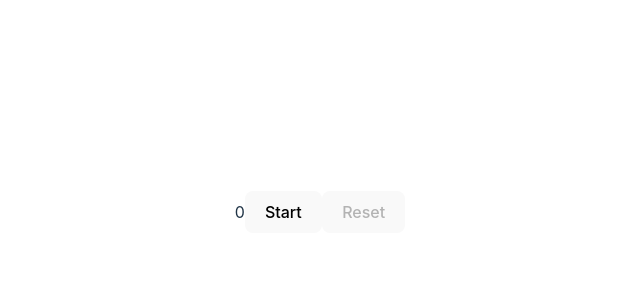
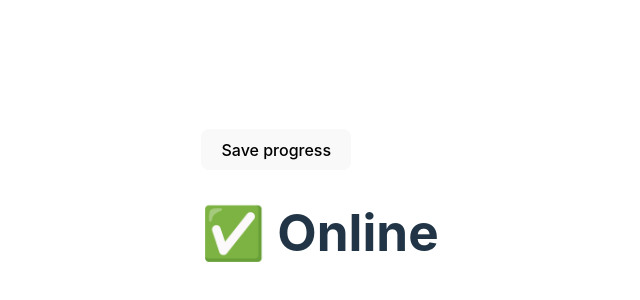
Before and after one commit to moazamdev/100DaysOfCode, a React (Vite) app: page / in a window 1280 px wide. Shown: the part 188-488 px from the top of the page, without its empty margins (320-960 px from the left). Built offline with nearby package versions, Linux system fonts and the light colour scheme.

Commit message:
custom hooks example 1

```diff
--- a/src/App.jsx
+++ b/src/App.jsx
@@ -17,21 +17,28 @@ import React from "react";
 // import Todo from "./components/day7/todoapp";
 // import Todo2 from "./components/day7/composition-todoapp";
 
-import AsyncStateButton from "./components/day8/async-state-button";
-import ToggleEffect from "./components/day8/toggleEffect";
-import ToggleWithTitle from "./components/day8/useEffectToggleWithTitle";
-import TimerComponent from "./components/day8/timer";
-import Stopwatch from "./components/day8/stopwatch";
+// import AsyncStateButton from "./components/day8/async-state-button";
+// import ToggleEffect from "./components/day8/toggleEffect";
+// import ToggleWithTitle from "./components/day8/useEffectToggleWithTitle";
+// import TimerComponent from "./components/day8/timer";
+// import Stopwatch from "./components/day8/stopwatch";
+
+import { SaveButton, StatusBar } from "./components/day9/network-checker";
+
 
 const App = () => {
 	return (
 		<>
+			{/* Day 9 */}
+			<SaveButton />
+			<StatusBar />
+
 			{/* Day 8 */}
 			{/* <AsyncStateButton/>
 			<ToggleEffect /> */}
 			{/* <ToggleWithTitle /> */}
 			{/* <TimerComponent /> */}
-			<Stopwatch />
+			{/* <Stopwatch /> */}
 
 			{/* Day 7 */}
 			{/* <Todo2 /> */}
--- /dev/null
+++ b/src/components/day9/network-checker.jsx
@@ -0,0 +1,39 @@
+import { useState, useEffect } from 'react';
+
+export function useOnlineStatus() {
+    const [isOnline, setIsOnline] = useState(true);
+    useEffect(() => {
+        function handleOnline() {
+            setIsOnline(true);
+        }
+        function handleOffline() {
+            setIsOnline(false);
+        }
+        window.addEventListener('online', handleOnline);
+        window.addEventListener('offline', handleOffline);
+        return () => {
+            window.removeEventListener('online', handleOnline);
+            window.removeEventListener('offline', handleOffline);
+        };
+    }, []);
+    return isOnline;
+}
+
+export function SaveButton() {
+    const isOnline = useOnlineStatus();
+
+    function handleSaveClick() {
+        console.log('✅ Progress saved');
+    }
+
+    return (
+        <button disabled={!isOnline} onClick={handleSaveClick}>
+            {isOnline ? 'Save progress' : 'Reconnecting...'}
+        </button>
+    );
+}
+
+export function StatusBar() {
+    const isOnline = useOnlineStatus();
+    return <h1>{isOnline ? '✅ Online' : '❌ Disconnected'}</h1>;
+}
```
